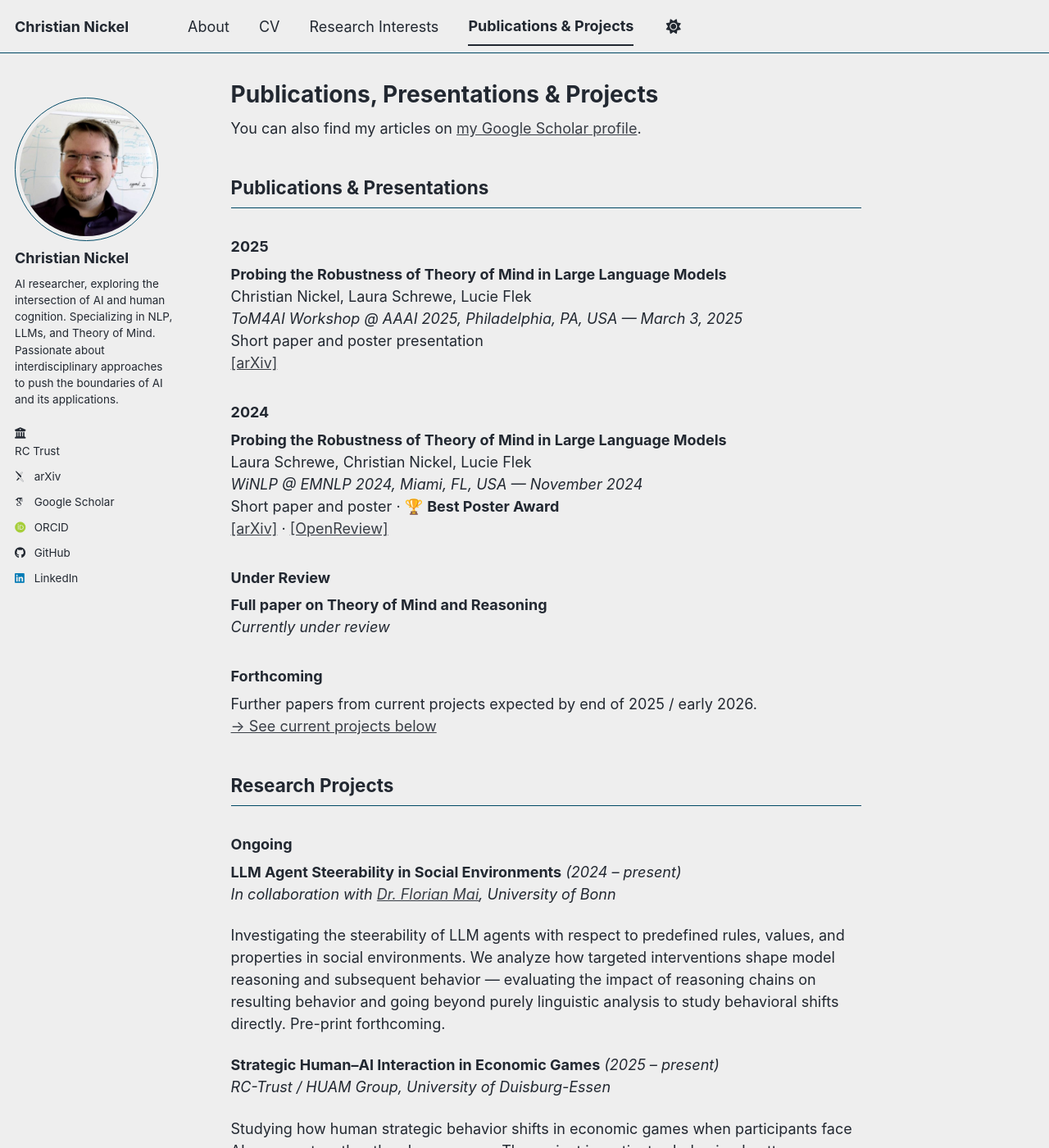
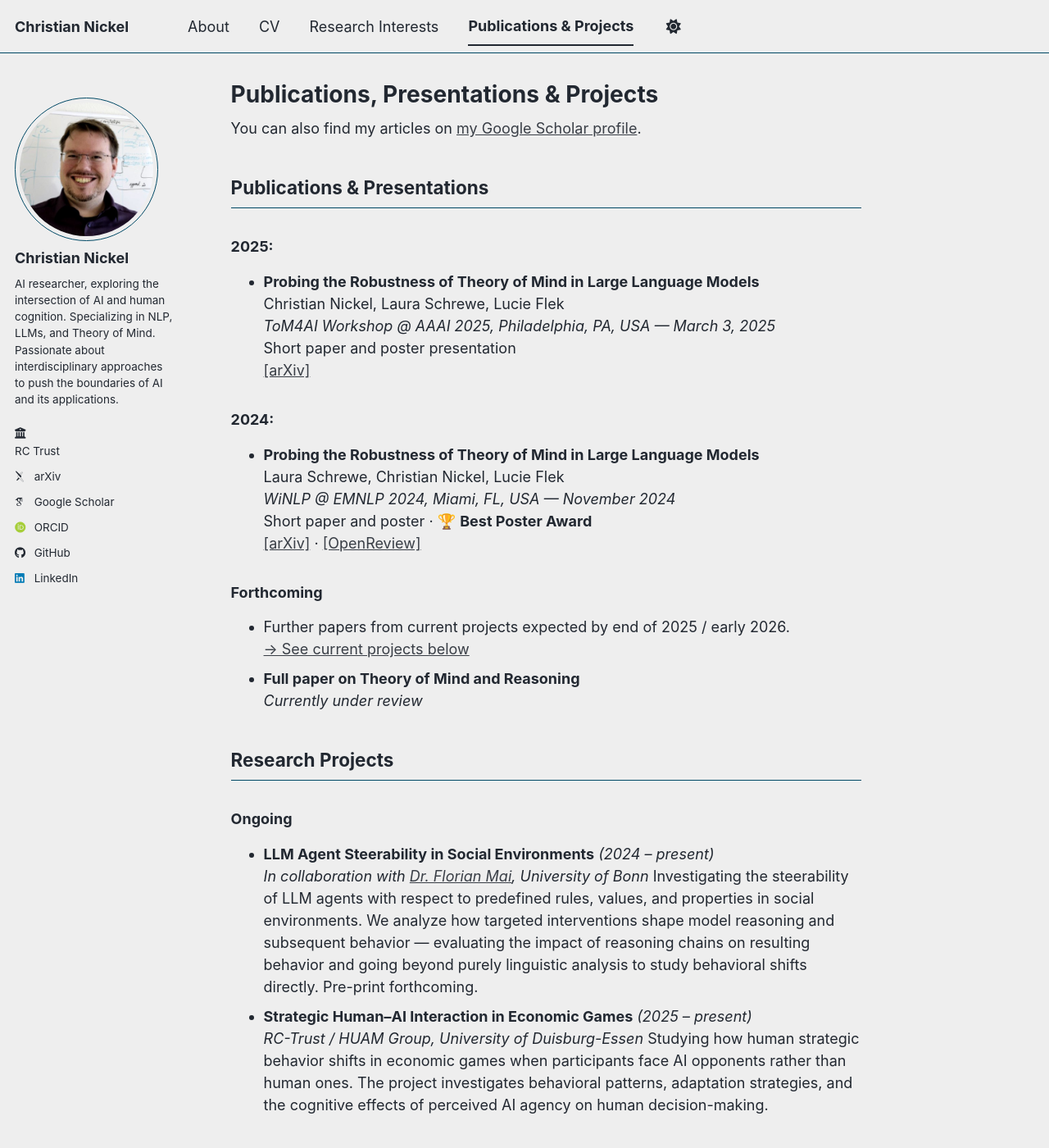
Before and after one commit to christianchrispost/christianchrispost.github.io, a Jekyll site: the page built from _pages/publications-presentations.md, in a window 1280 px wide and 1400 px high. Shown: the whole window at 82% size. Built offline with Jekyll 4.4.1, drawn with Linux system fonts in a browser that asks for light colours; some web fonts are replaced; a script bundle is joined from its source files by our own code; library files that are not in the unit come from our copies.

Commit message:
formatting in publications-presentations improved

```diff
--- a/_pages/publications-presentations.md
+++ b/_pages/publications-presentations.md
@@ -12,90 +12,78 @@ redirect_from:
 {% endif %}
 
 ## Publications & Presentations
-### 2025
-**Probing the Robustness of Theory of Mind in Large Language Models**
+### 2025:
+- **Probing the Robustness of Theory of Mind in Large Language Models**
 Christian Nickel, Laura Schrewe, Lucie Flek
 *ToM4AI Workshop @ AAAI 2025, Philadelphia, PA, USA — March 3, 2025*
 Short paper and poster presentation
 [\[arXiv\]](https://arxiv.org/abs/2410.06271)
 
-### 2024
-**Probing the Robustness of Theory of Mind in Large Language Models**
+### 2024:
+- **Probing the Robustness of Theory of Mind in Large Language Models**
 Laura Schrewe, Christian Nickel, Lucie Flek
 *WiNLP @ EMNLP 2024, Miami, FL, USA — November 2024*
 Short paper and poster · 🏆 **Best Poster Award**
 [\[arXiv\]](https://arxiv.org/abs/2410.06271) · [\[OpenReview\]](https://openreview.net/forum?id=X8Mdv9qLOS)
 
-### Under Review
-**Full paper on Theory of Mind and Reasoning**
+### Forthcoming
+- Further papers from current projects expected by end of 2025 / early 2026.
+[→ See current projects below](#research-projects)
+- **Full paper on Theory of Mind and Reasoning**
 *Currently under review*
-
-### Forthcoming
-Further papers from current projects expected by end of 2025 / early 2026.
-[→ See current projects below](#research-projects)
 
 ## Research Projects
 ### Ongoing
-**LLM Agent Steerability in Social Environments** *(2024 – present)*
+- **LLM Agent Steerability in Social Environments** *(2024 – present)*
 *In collaboration with [Dr. Florian Mai](https://florianmai.github.io/), University of Bonn*
-
 Investigating the steerability of LLM agents with respect to predefined rules, values, and
 properties in social environments. We analyze how targeted interventions shape model reasoning
 and subsequent behavior — evaluating the impact of reasoning chains on resulting behavior and
 going beyond purely linguistic analysis to study behavioral shifts directly. Pre-print forthcoming.
-
-**Strategic Human–AI Interaction in Economic Games** *(2025 – present)*
+- **Strategic Human–AI Interaction in Economic Games** *(2025 – present)*
 *RC-Trust / HUAM Group, University of Duisburg-Essen*
-
 Studying how human strategic behavior shifts in economic games when participants face AI
 opponents rather than human ones. The project investigates behavioral patterns, adaptation
 strategies, and the cognitive effects of perceived AI agency on human decision-making.
 
 ### Completed
-**Theory of Mind in Large Language Models** *(2024)*
+- **Theory of Mind in Large Language Models** *(2024)*
 *CAISA Lab, University of Bonn*
-
 Developed a comprehensive human-written and annotated benchmark dataset of 68 tasks across 10
 complexity classes for evaluating Theory of Mind in LLMs. Created novel metrics for assessing
 Chain-of-Thought reasoning correctness and investigated robustness of ToM capabilities under
 various perturbations. Presented at WiNLP @ EMNLP 2024 (Best Poster Award) and ToM4AI @ AAAI 2025.
 [\[arXiv\]](https://arxiv.org/abs/2410.06271)
 
-**Human vs Machine Attention Analysis** *(2023)*
+- **Human vs Machine Attention Analysis** *(2023)*
 *Lab: Development and Application of Data Mining, University of Bonn*
-
 Compared human eye-tracking data with machine attention mechanisms in NLP. Analyzed correlation
 between human fixation patterns and machine saliency scores, and evaluated differences between
 English and German language processing.
 
-**Ethics in Autonomous Weapon Systems** *(2023)*
+- **Ethics in Autonomous Weapon Systems** *(2023)*
 *AI Ethics Seminar, University of Bonn*
-
 Analyzed ethical implications and the legal framework of autonomous weapons systems. Evaluated
 concepts of meaningful human control in military AI applications.
 
-**Privacy Analysis of IoT Devices** *(2021)*
+- **Privacy Analysis of IoT Devices** *(2021)*
 *Bachelor Thesis, University of Bonn*
-
 Developed a methodology for analyzing privacy compliance of IoT devices. Conducted comparative
 analysis of smart cameras from different jurisdictions, implemented a network traffic analysis
 setup using Raspberry Pi, and created an evaluation framework based on GDPR requirements.
 
-**RansomDenied: Usable Ransomware-Resistant Backup System** *(2020)*
+- **RansomDenied: Usable Ransomware-Resistant Backup System** *(2020)*
 *Bachelor Lab Project, University of Bonn*
-
 Designed and implemented a user-friendly backup system resistant to ransomware attacks.
 Conducted user research including expert interviews and requirements analysis, applying
 user-centered design principles to a security-critical application.
 
-**Self-Sovereign Identity and DLT Solutions** *(2022 – 2023)*
+- **Self-Sovereign Identity and DLT Solutions** *(2022 – 2023)*
 *Fraunhofer Institute for Applied Information Technology (FIT)*
-
 Worked on Distributed Ledger Technology (DLT/Blockchain) solutions with a focus on usability
 and interoperability.
 
-**ReselMusic: Cloud-based Multi-User Social Playlist Service** *(2014)*
+- **ReselMusic: Cloud-based Multi-User Social Playlist Service** *(2014)*
 *Private Project*
-
 Designed and implemented a cloud service for multimedia aggregation in playlists. PartyMode
 allowed users to check in via QR code and contribute to a shared playlist in real time.
```
